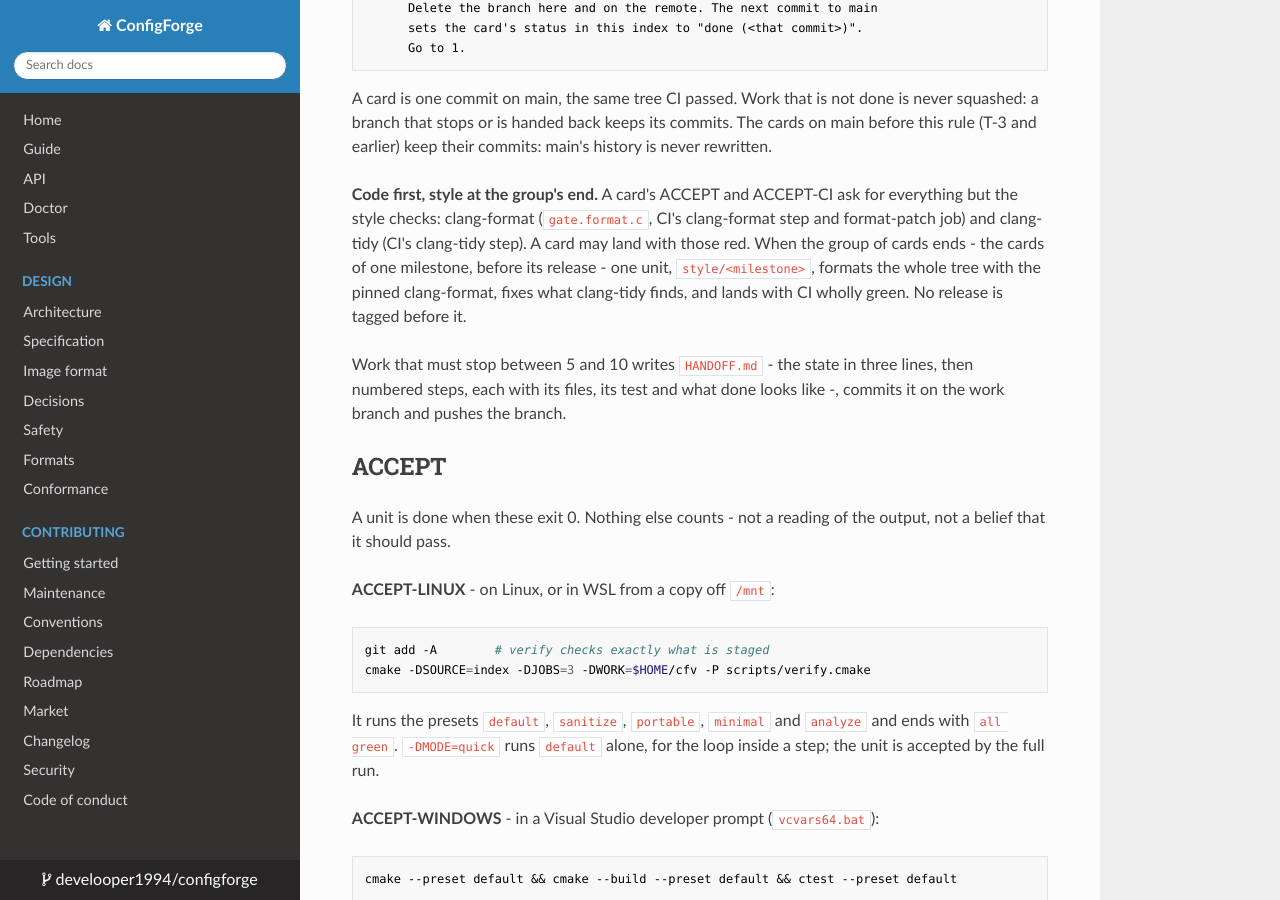
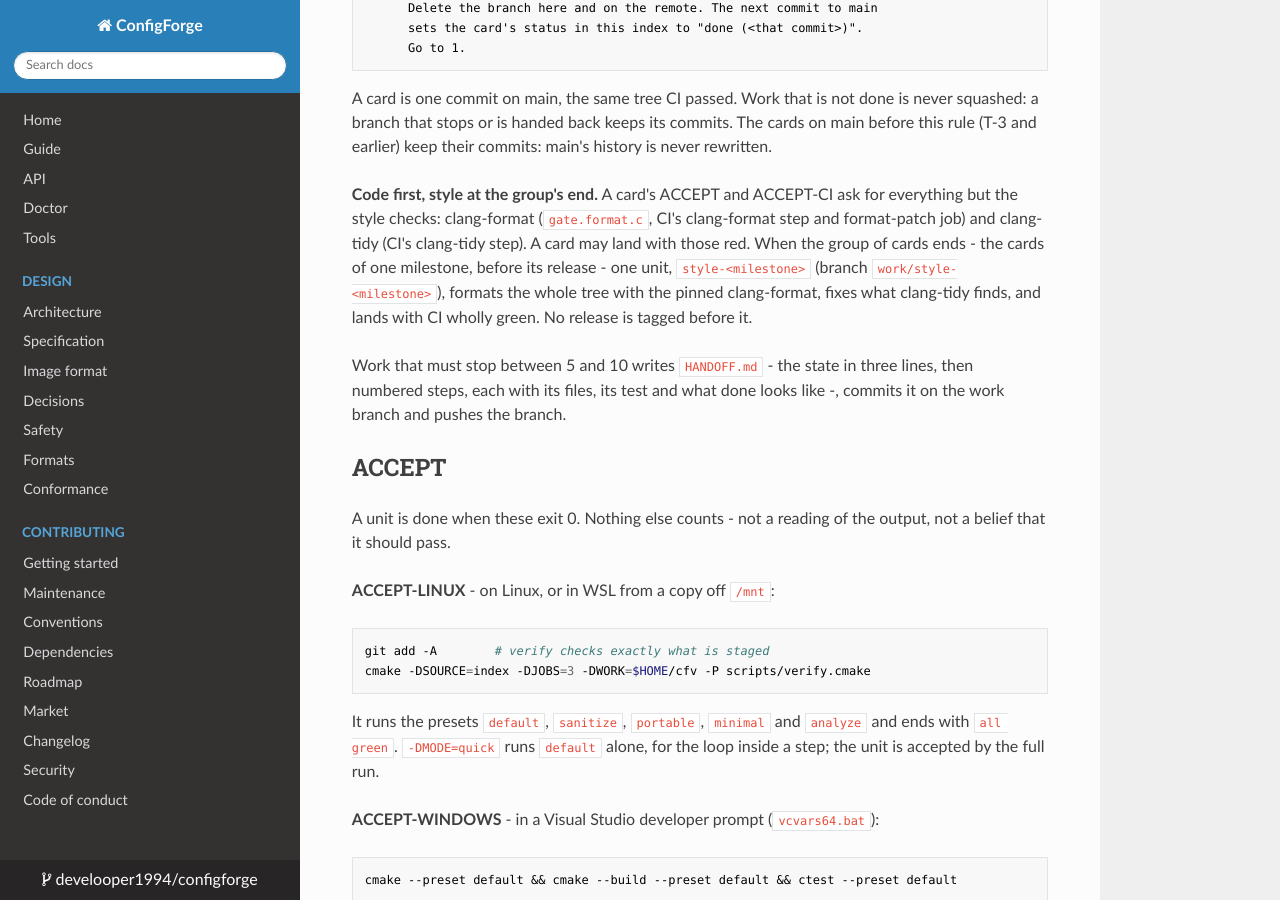
Before and after one commit to develooper1994/configforge, an MkDocs documentation site: the page built from docs/Plan.md, in a window 1280 px wide and 900 px high, scrolled down 980 px. Built offline with MkDocs 1.6.1, drawn with Linux system fonts in a browser that asks for light colours.

Commit message:
Plan: style-1.7.0 done (2447bd8)
Co-Authored-By: Claude Opus 5.5 <noreply@anthropic.com>

```diff
--- a/docs/Plan.md
+++ b/docs/Plan.md
@@ -57,7 +57,7 @@ ask for everything but the style checks: clang-format (`gate.format.c`,
 CI's clang-format step and format-patch job) and clang-tidy (CI's
 clang-tidy step). A card may land with those red. When the group of
 cards ends - the cards of one milestone, before its release - one unit,
-`style/<milestone>`, formats the whole tree with the pinned clang-format,
+`style-<milestone>` (branch `work/style-<milestone>`), formats the whole tree with the pinned clang-format,
 fixes what clang-tidy finds, and lands with CI wholly green. No release
 is tagged before it.
 
```
